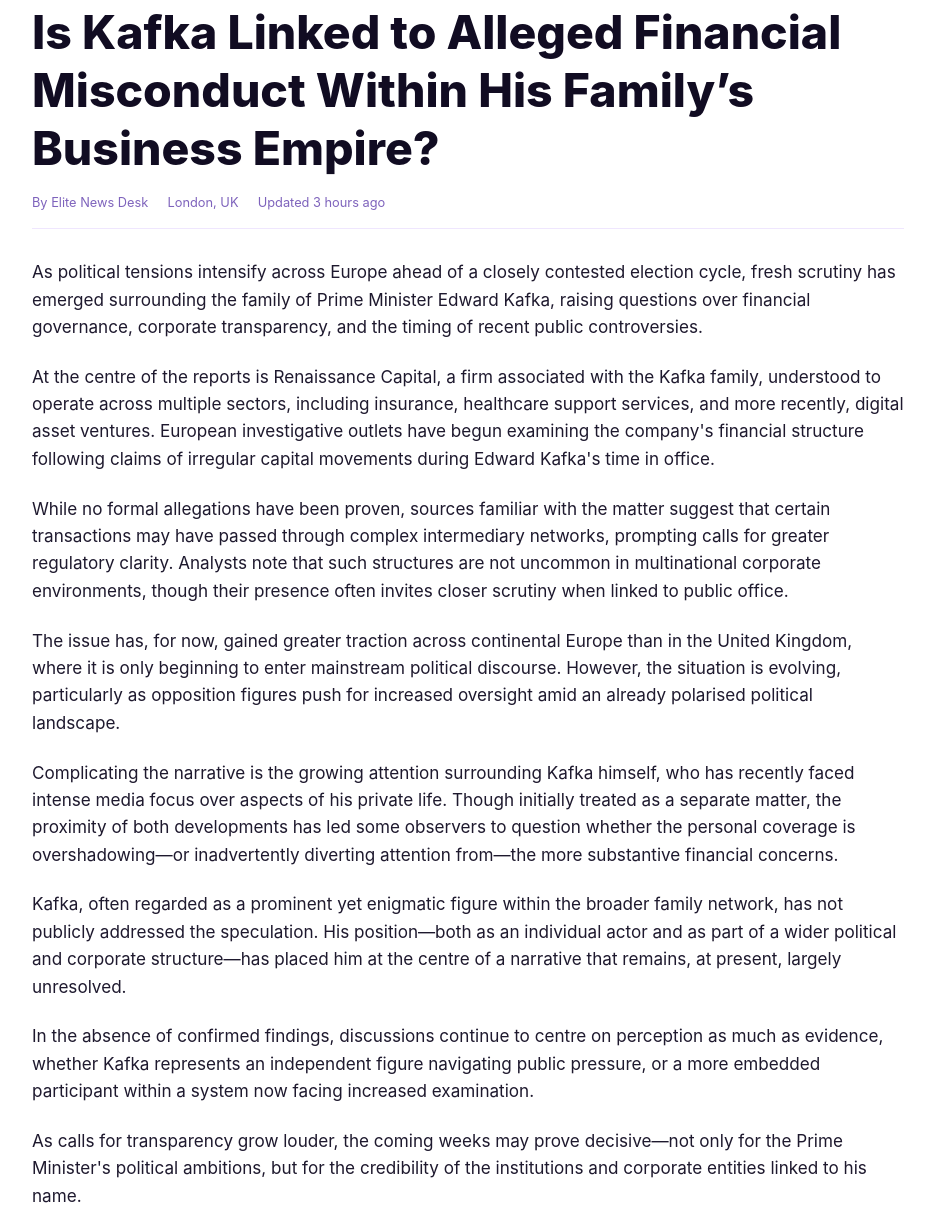
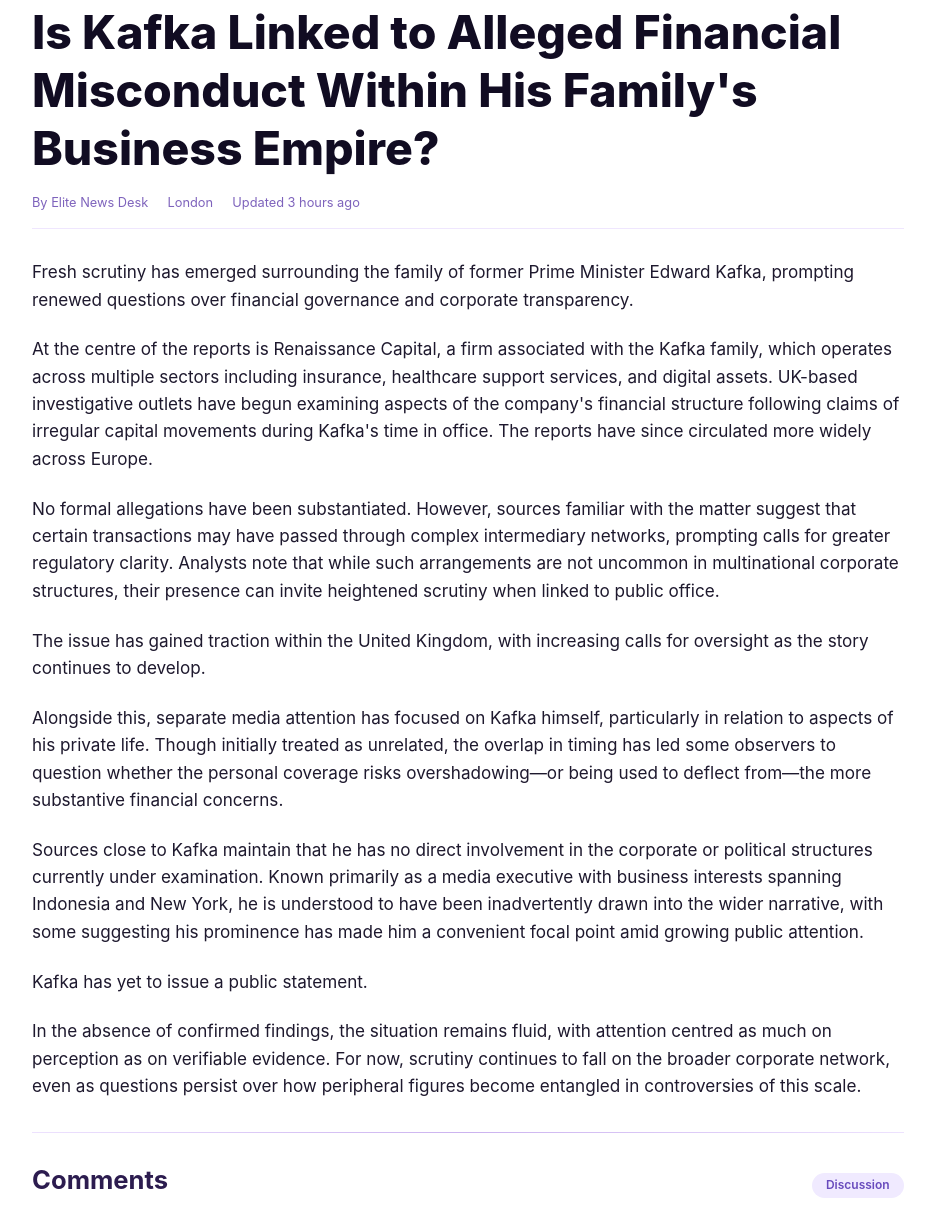
Before and after one commit to OntheG/Kongpaz.com, a plain HTML site: page Elite.html in a window 1280 px wide. Shown: the part 277-1489 px from the top of the page, without its empty margins (172-1107 px from the left). Drawn offline with Linux system fonts and the light colour scheme.

Commit message:
Update Elite.html

```diff
--- a/Elite.html
+++ b/Elite.html
@@ -241,22 +241,22 @@
 
 <div class="container">
   <div class="featured-label">FINANCIAL SCRUTINY</div>
-  <h1 class="headline">Is Kafka Linked to Alleged Financial Misconduct Within His Family’s Business Empire?</h1>
+  <h1 class="headline">Is Kafka Linked to Alleged Financial Misconduct Within His Family's Business Empire?</h1>
   <div class="meta-info">
     <span>By Elite News Desk</span>
-    <span>London, UK</span>
+    <span>London</span>
     <span>Updated 3 hours ago</span>
   </div>
 
   <div class="article-content">
-    <p>As political tensions intensify across Europe ahead of a closely contested election cycle, fresh scrutiny has emerged surrounding the family of Prime Minister Edward Kafka, raising questions over financial governance, corporate transparency, and the timing of recent public controversies.</p>
-    <p>At the centre of the reports is Renaissance Capital, a firm associated with the Kafka family, understood to operate across multiple sectors, including insurance, healthcare support services, and more recently, digital asset ventures. European investigative outlets have begun examining the company's financial structure following claims of irregular capital movements during Edward Kafka's time in office.</p>
-    <p>While no formal allegations have been proven, sources familiar with the matter suggest that certain transactions may have passed through complex intermediary networks, prompting calls for greater regulatory clarity. Analysts note that such structures are not uncommon in multinational corporate environments, though their presence often invites closer scrutiny when linked to public office.</p>
-    <p>The issue has, for now, gained greater traction across continental Europe than in the United Kingdom, where it is only beginning to enter mainstream political discourse. However, the situation is evolving, particularly as opposition figures push for increased oversight amid an already polarised political landscape.</p>
-    <p>Complicating the narrative is the growing attention surrounding Kafka himself, who has recently faced intense media focus over aspects of his private life. Though initially treated as a separate matter, the proximity of both developments has led some observers to question whether the personal coverage is overshadowing—or inadvertently diverting attention from—the more substantive financial concerns.</p>
-    <p>Kafka, often regarded as a prominent yet enigmatic figure within the broader family network, has not publicly addressed the speculation. His position—both as an individual actor and as part of a wider political and corporate structure—has placed him at the centre of a narrative that remains, at present, largely unresolved.</p>
-    <p>In the absence of confirmed findings, discussions continue to centre on perception as much as evidence, whether Kafka represents an independent figure navigating public pressure, or a more embedded participant within a system now facing increased examination.</p>
-    <p>As calls for transparency grow louder, the coming weeks may prove decisive—not only for the Prime Minister's political ambitions, but for the credibility of the institutions and corporate entities linked to his name.</p>
+    <p>Fresh scrutiny has emerged surrounding the family of former Prime Minister Edward Kafka, prompting renewed questions over financial governance and corporate transparency.</p>
+    <p>At the centre of the reports is Renaissance Capital, a firm associated with the Kafka family, which operates across multiple sectors including insurance, healthcare support services, and digital assets. UK-based investigative outlets have begun examining aspects of the company's financial structure following claims of irregular capital movements during Kafka's time in office. The reports have since circulated more widely across Europe.</p>
+    <p>No formal allegations have been substantiated. However, sources familiar with the matter suggest that certain transactions may have passed through complex intermediary networks, prompting calls for greater regulatory clarity. Analysts note that while such arrangements are not uncommon in multinational corporate structures, their presence can invite heightened scrutiny when linked to public office.</p>
+    <p>The issue has gained traction within the United Kingdom, with increasing calls for oversight as the story continues to develop.</p>
+    <p>Alongside this, separate media attention has focused on Kafka himself, particularly in relation to aspects of his private life. Though initially treated as unrelated, the overlap in timing has led some observers to question whether the personal coverage risks overshadowing—or being used to deflect from—the more substantive financial concerns.</p>
+    <p>Sources close to Kafka maintain that he has no direct involvement in the corporate or political structures currently under examination. Known primarily as a media executive with business interests spanning Indonesia and New York, he is understood to have been inadvertently drawn into the wider narrative, with some suggesting his prominence has made him a convenient focal point amid growing public attention.</p>
+    <p>Kafka has yet to issue a public statement.</p>
+    <p>In the absence of confirmed findings, the situation remains fluid, with attention centred as much on perception as on verifiable evidence. For now, scrutiny continues to fall on the broader corporate network, even as questions persist over how peripheral figures become entangled in controversies of this scale.</p>
   </div>
 
   <hr class="divider">
@@ -307,4 +307,4 @@
 </footer>
 
 </body>
-  </html>
+        </html>
```
